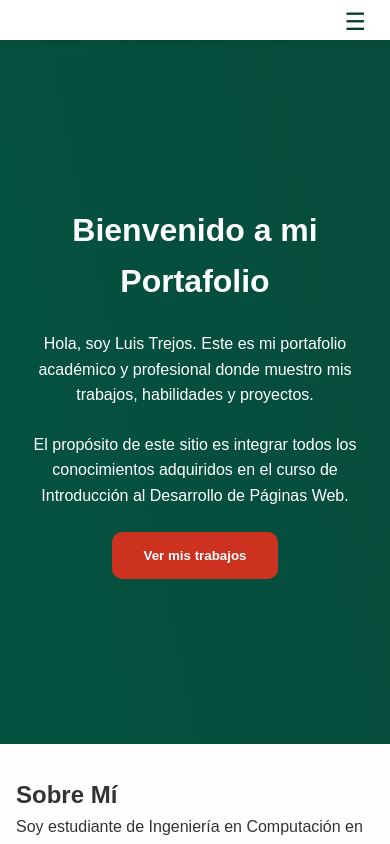
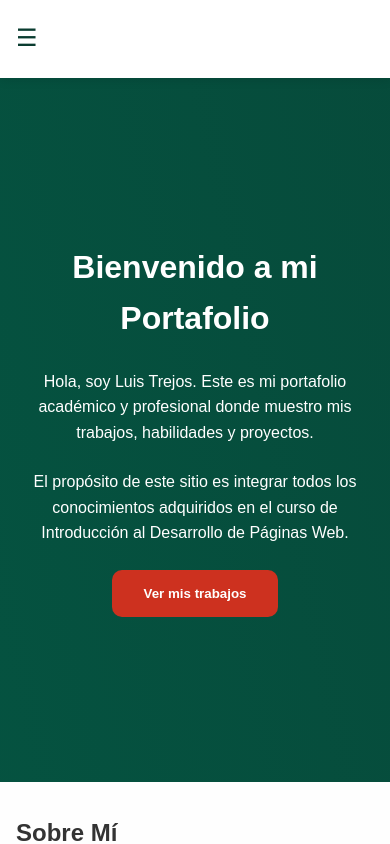
Before and after one commit to LuisK19/Portafolio-WEB, a React (Vite) app: page / in a window 390 px wide. Shown: the top 844 px of the page. Built offline with nearby package versions, Linux system fonts and the light colour scheme.

Commit message:
refactor: enhance scroll behavior and update navigation handling

```diff
--- a/src/App.jsx
+++ b/src/App.jsx
@@ -14,11 +14,23 @@ import { useLocation } from 'react-router-dom';
 
 function App() {
   const ScrollToTop = () => {
-    const { pathname } = useLocation();
+    const { pathname, hash } = useLocation();
 
     useEffect(() => {
-      window.scrollTo(0, 0);
-    }, [pathname]);
+      if (hash) {
+        // Esperar a que el DOM esté listo
+        setTimeout(() => {
+          const id = hash.replace('#', '');
+          const el = document.getElementById(id);
+          if (el) {
+            const y = el.getBoundingClientRect().top + window.pageYOffset - 80;
+            window.scrollTo({ top: y, behavior: 'smooth' });
+          }
+        }, 0);
+      } else {
+        window.scrollTo({ top: 0, behavior: 'smooth' });
+      }
+    }, [pathname, hash]);
     return null;
   };
 
--- a/src/Pages/MainPage/Sections/MainSection.jsx
+++ b/src/Pages/MainPage/Sections/MainSection.jsx
@@ -277,7 +277,7 @@ const MainSection = () => {
         <div className="container">
           <h2 className="section-title">Recomendaciones</h2>
           <div className="recommendations-container">
-            {recommendations.map((rec, index) => (
+            {recommendations.slice(0, 3).map((rec, index) => (
               <div key={index} className="recommendation-card">
                 <h3>{rec.name}</h3>
                 <p>{rec.position}</p>
--- a/src/components/Layout/Header.jsx
+++ b/src/components/Layout/Header.jsx
@@ -3,37 +3,19 @@ import Navigation from './Navigation';
 import { useLocation } from 'react-router-dom';
 
 const Header = () => {
-  const [isScrolled, setIsScrolled] = useState(false);
   const [isMenuOpen, setIsMenuOpen] = useState(false);
   const location = useLocation();
 
   // Solo aplicar el efecto de scroll en la página principal
   const isHomePage = location.pathname === '/';
 
-  useEffect(() => {
-    if (!isHomePage) {
-      setIsScrolled(false); // Forzar header completo en otras páginas
-      return;
-    }
-
-    const handleScroll = () => {
-      const heroSection = document.getElementById('inicio');
-      if (!heroSection) return;
-
-      const heroBottom = heroSection.offsetHeight;
-      setIsScrolled(window.scrollY > heroBottom - 100);
-    };
-
-    window.addEventListener('scroll', handleScroll);
-    return () => window.removeEventListener('scroll', handleScroll);
-  }, [isHomePage]);
 
   const toggleMenu = () => {
     setIsMenuOpen(!isMenuOpen);
   };
 
   return (
-    <header className={`header ${isScrolled ? 'scrolled' : ''} ${!isHomePage ? 'full-size' : ''}`}>
+    <header className={`header`}>
       <div className="container">
         <nav id="main-nav" className={isMenuOpen ? 'active' : ''}>
 
--- a/src/components/Layout/Navigation.jsx
+++ b/src/components/Layout/Navigation.jsx
@@ -1,16 +1,22 @@
 
 import { Link } from 'react-router-dom';
 
-const Navigation = () => {
+const Navigation = ({ isMenuOpen, setIsMenuOpen }) => {
+  // Función para cerrar el menú
+  const handleClick = () => {
+    if (isMenuOpen && setIsMenuOpen) {
+      setIsMenuOpen(false);
+    }
+  };
   return (
     <ul>
-      <li><Link to="/">Inicio</Link></li>
-      <li><Link to="/about">Sobre Mí</Link></li>
-      <li><Link to="/academicWorks">Trabajos</Link></li>
-      <li><a href='/#recomendaciones'>Recomendaciones</a></li>
-      <li><a href='/#hobbies'>Hobbies</a></li>
-      <li><Link to="/certifications">Certificaciones</Link></li>
-      <li><a href='/#contacto'>Contacto</a></li>
+      <li><Link to="/" onClick={handleClick}>Inicio</Link></li>
+      <li><Link to="/about" onClick={handleClick}>Sobre Mí</Link></li>
+      <li><Link to="/academicWorks" onClick={handleClick}>Trabajos</Link></li>
+      <li><a href='/#recomendaciones' onClick={handleClick}>Recomendaciones</a></li>
+      <li><a href='/#hobbies' onClick={handleClick}>Hobbies</a></li>
+      <li><Link to="/certifications" onClick={handleClick}>Certificaciones</Link></li>
+      <li><a href='/#contacto' onClick={handleClick}>Contacto</a></li>
     </ul>
   );
 };
--- a/src/styles/style.css
+++ b/src/styles/style.css
@@ -15,12 +15,14 @@ header {
 }
 
 #main-nav {
-    padding: var(--spacing-sm) 0;
     position: relative;
 }
 
 #main-nav ul {
+    padding: var(--spacing-md) 0 var(--spacing-sm) 0;
     display: flex;
+    align-items: center;
+    justify-content: space-between;
     justify-content: center;
     list-style: none;
     flex-wrap: wrap;
@@ -104,6 +106,17 @@ header {
     border: none;
     cursor: pointer;
 }
+
+
+    header {
+        min-height: 56px;
+        padding-top: 8px;
+        padding-bottom: 8px;
+        box-sizing: border-box;
+        display: flex;
+        align-items: center;
+        flex-direction: column;
+    }
 
 .btn:hover {
     background: var(--hover-accent-color-2);
@@ -605,7 +618,7 @@ margin-top: 1rem;
     }
 
     #main-nav {
-        padding: var(--spacing-md) 0 var(--spacing-sm) 0;
+        padding: var(--spacing-sm) 0 var(--spacing-sm) 0;
     }
 
     #main-nav ul {
@@ -629,7 +642,7 @@ margin-top: 1rem;
     }
 
     .menu-toggle {
-        display: block;
+        display: contents;
         position: absolute;
         top: var(--spacing-sm);
         right: 0;
@@ -640,7 +653,16 @@ margin-top: 1rem;
         cursor: pointer;
         z-index: 101;
         padding: var(--spacing-xs);
-        margin-top: -16px;
+        margin-top: 0;
+        height: 48px;
+        align-items: center;
+    }
+
+    header {
+        min-height: 56px;
+        padding-top: 8px;
+        padding-bottom: 8px;
+        box-sizing: border-box;
     }
 }
 
```
